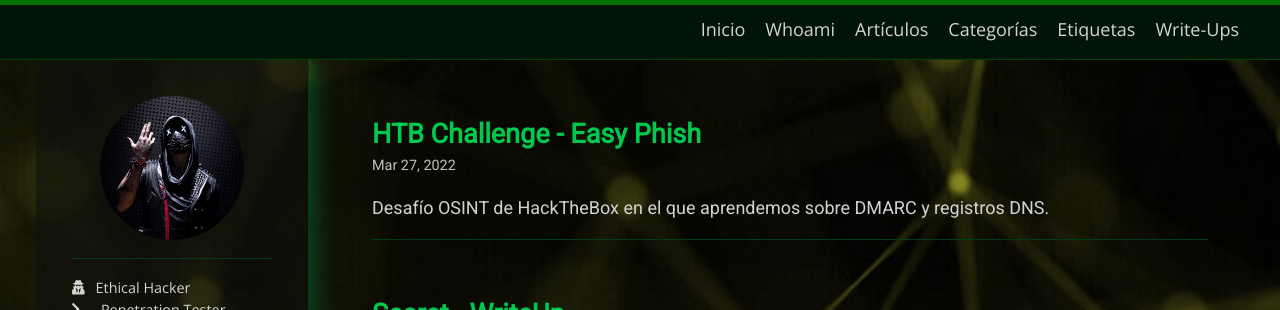
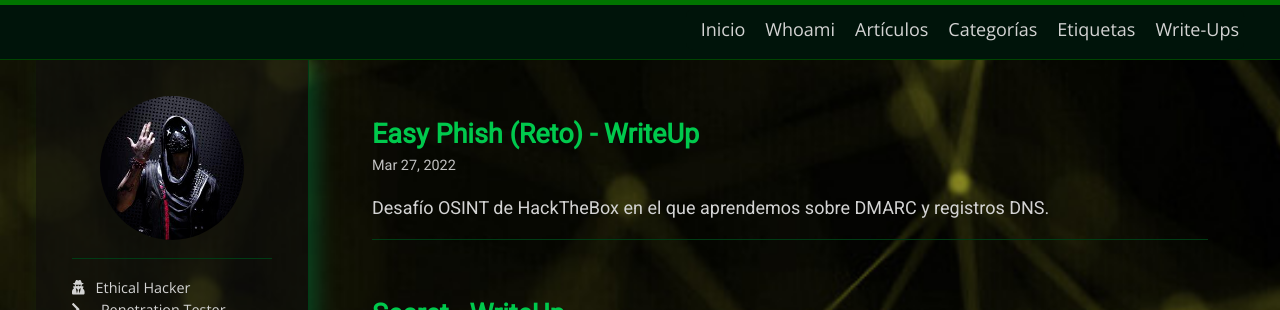
Before and after one commit to WildZarek/wildzarek.github.io, a Jekyll site: the page built from index.html, in a window 1280 px wide. Shown: the top 310 px of the page. Built offline with Jekyll 4.4.1, drawn with Linux system fonts in a browser that asks for light colours; nearby versions of some CDN libraries; some web fonts are replaced; the list of posts is cut into pages by our own code.

Commit message:
HTB Easy Phish Challenge WriteUp

```diff
--- a/_posts/2022-03-27-chl-easyphish-htb.md
+++ b/_posts/2022-03-27-chl-easyphish-htb.md
@@ -1,8 +1,8 @@
 ---
 layout: post
-title: HTB Challenge - Easy Phish
+title: Easy Phish (Reto) - WriteUp
 author: WildZarek
-permalink: /htb/challenges/osint/easy-phish
+permalink: /htb/challenges/osint/easyphish
 excerpt: "Desafío OSINT de HackTheBox en el que aprendemos sobre DMARC y registros DNS."
 description: "Desafío OSINT de HackTheBox en el que aprendemos sobre DMARC y registros DNS."
 date: 2022-03-27
```
Also changed, not shown: htb.md (+8 -0 lines).
